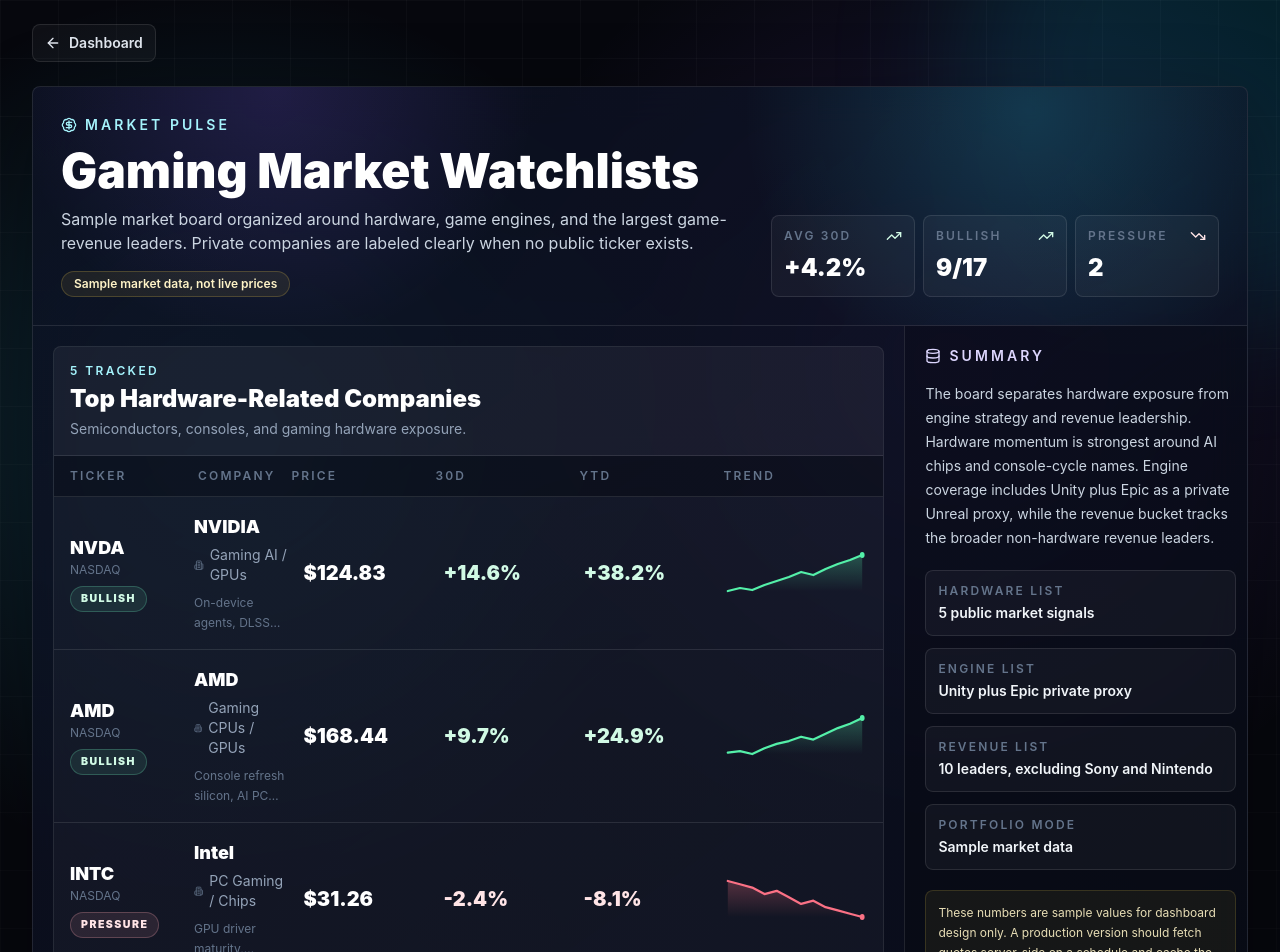
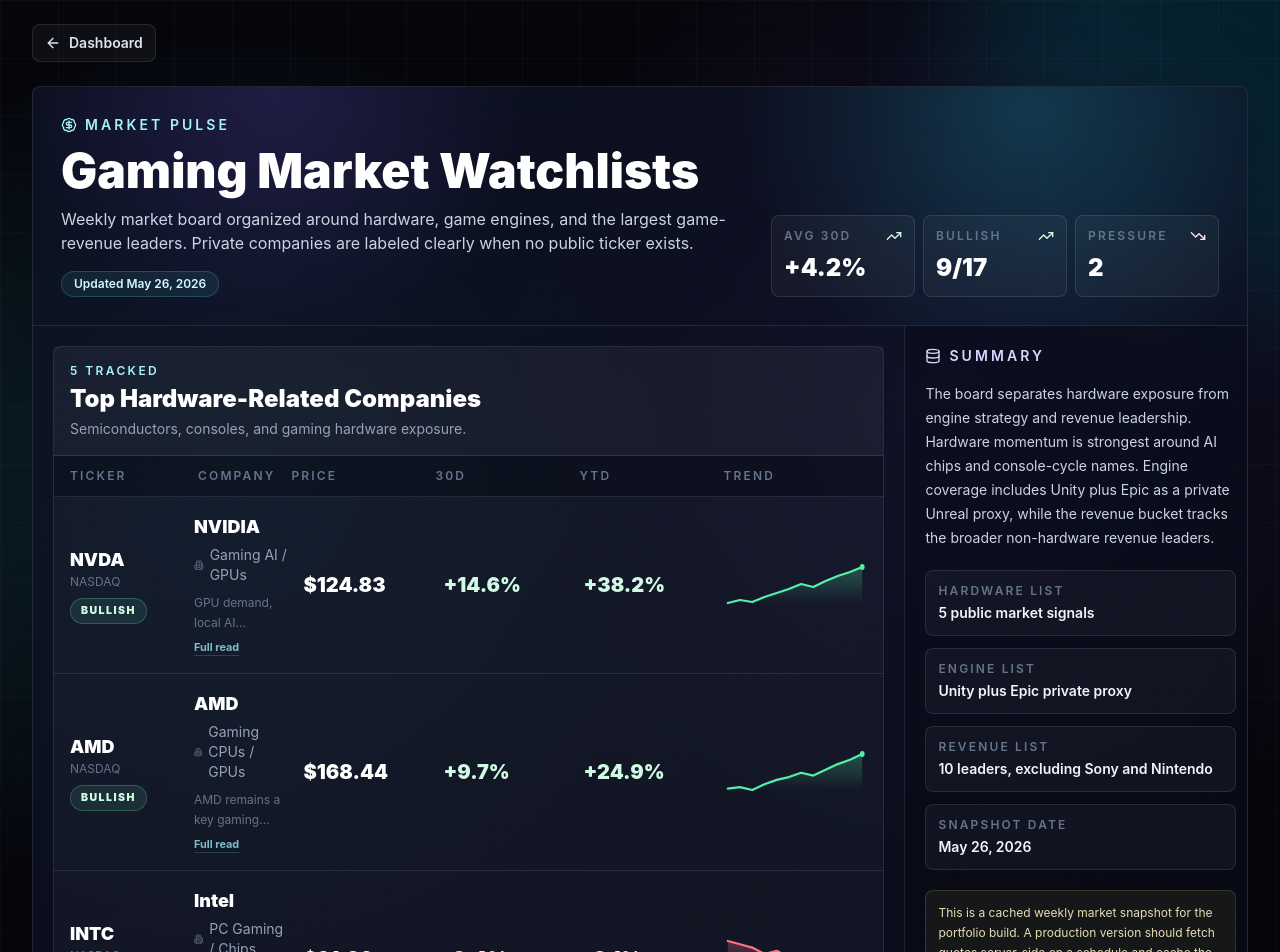
Before and after one commit to ethankim417/LoreEngine, a Next.js app: page /market in a window 1280 px wide. Shown: the top 952 px of the page. Built offline with nearby package versions, Linux system fonts and the light colour scheme.

Commit message:
Polish market pulse snapshot readouts

```diff
--- a/app/market/page.tsx
+++ b/app/market/page.tsx
@@ -11,11 +11,13 @@
 import {
   getMarketFocusPlayers,
   getMarketGroupPlayers,
+  marketSnapshotDate,
   marketGroups,
   type MarketGroup,
   type MarketPlayer,
   type MarketSentiment
 } from "@/data/market";
+import { formatDate } from "@/lib/format";
 
 const sentimentTone: Record<MarketSentiment, string> = {
   Bullish: "border-emerald-300/25 bg-emerald-300/10 text-emerald-100",
@@ -60,11 +62,11 @@
                   Gaming Market Watchlists
                 </h1>
                 <p className="mt-3 max-w-3xl text-sm leading-6 text-slate-300 sm:text-base">
-                  Sample market board organized around hardware, game engines, and the largest
+                  Weekly market board organized around hardware, game engines, and the largest
                   game-revenue leaders. Private companies are labeled clearly when no public ticker exists.
                 </p>
-                <p className="mt-4 inline-flex rounded-full border border-amber-300/20 bg-amber-300/[0.08] px-3 py-1 text-xs font-semibold text-amber-100">
-                  Sample market data, not live prices
+                <p className="mt-4 inline-flex rounded-full border border-cyan-300/20 bg-cyan-300/[0.08] px-3 py-1 text-xs font-semibold text-cyan-100">
+                  Updated {formatDate(marketSnapshotDate)}
                 </p>
               </div>
 
@@ -98,10 +100,10 @@
                 <Insight label="Hardware list" value="5 public market signals" />
                 <Insight label="Engine list" value="Unity plus Epic private proxy" />
                 <Insight label="Revenue list" value="10 leaders, excluding Sony and Nintendo" />
-                <Insight label="Portfolio mode" value="Sample market data" />
+                <Insight label="Snapshot date" value={formatDate(marketSnapshotDate)} />
               </div>
               <p className="mt-5 rounded-lg border border-amber-300/15 bg-amber-300/[0.06] p-3 text-xs leading-5 text-amber-100/90">
-                These numbers are sample values for dashboard design only. A production version should fetch quotes server-side on a schedule and cache the results.
+                This is a cached weekly market snapshot for the portfolio build. A production version should fetch quotes server-side on a schedule and cache the results.
               </p>
             </aside>
           </div>
@@ -119,7 +121,7 @@
   players: MarketPlayer[];
 }) {
   return (
-    <section className="overflow-hidden rounded-lg border border-white/10 bg-white/[0.02]">
+    <section className="rounded-lg border border-white/10 bg-white/[0.02]">
       <div className="flex flex-col gap-2 border-b border-white/10 bg-white/[0.035] px-4 py-4 sm:flex-row sm:items-end sm:justify-between">
         <div>
           <p className="text-xs font-semibold uppercase tracking-[0.2em] text-cyan-200">{group.eyebrow}</p>
@@ -165,7 +167,23 @@
           <Building2 className="h-3.5 w-3.5 text-slate-500" />
           {player.segment}
         </p>
-        <p className="mt-2 line-clamp-2 text-xs leading-5 text-slate-500">{player.watchSignal}</p>
+        <div className="group/readout relative mt-2 max-w-2xl">
+          <p className="line-clamp-2 text-xs leading-5 text-slate-500">{player.summary}</p>
+          <div className="pointer-events-none absolute left-0 top-[calc(100%+0.5rem)] z-30 hidden w-full max-w-xl rounded-lg border border-cyan-300/20 bg-slate-950/95 p-3 text-xs leading-5 text-slate-200 shadow-[0_18px_60px_rgba(0,0,0,0.42)] backdrop-blur-xl group-hover/readout:block group-focus-within/readout:block lg:w-[32rem]">
+            <p className="font-black uppercase tracking-[0.16em] text-cyan-200">
+              {player.sentiment} read
+            </p>
+            <p className="mt-2">{player.summary}</p>
+            <p className="mt-2 text-slate-500">Watch: {player.watchSignal}</p>
+          </div>
+          <button
+            type="button"
+            className="mt-1 text-[0.68rem] font-bold text-cyan-200/75 underline decoration-cyan-300/20 underline-offset-4 transition hover:text-cyan-100"
+            aria-label={`Show full market read for ${player.company}`}
+          >
+            Full read
+          </button>
+        </div>
       </div>
 
       <MetricCell label="Price" value={formatPrice(player)} />
--- a/components/MarketPulse.tsx
+++ b/components/MarketPulse.tsx
@@ -1,7 +1,8 @@
 import Link from "next/link";
 import { ArrowRight, BadgeDollarSign } from "lucide-react";
 import { StockLineChart } from "@/components/StockLineChart";
-import { getMarketFocusPlayers, type MarketPlayer } from "@/data/market";
+import { getMarketFocusPlayers, marketSnapshotDate, type MarketPlayer } from "@/data/market";
+import { formatDate } from "@/lib/format";
 
 export function MarketPulse() {
   const focusPlayers = getMarketFocusPlayers();
@@ -28,7 +29,7 @@
               Market Pulse
             </div>
             <p className="mt-1 text-xs leading-5 text-slate-500">
-              Sample market data, not live prices
+              Updated {formatDate(marketSnapshotDate)}
             </p>
           </div>
 
--- a/data/market.ts
+++ b/data/market.ts
@@ -27,6 +27,8 @@
 // Mock cached market data for the portfolio version.
 // Future production path: fetch quotes in a scheduled backend job, save the weekly
 // snapshot to a database/cache, and let the frontend read that cached result only.
+export const marketSnapshotDate = "2026-05-26";
+
 export const marketPlayers: MarketPlayer[] = [
   {
     ticker: "NVDA",
```
